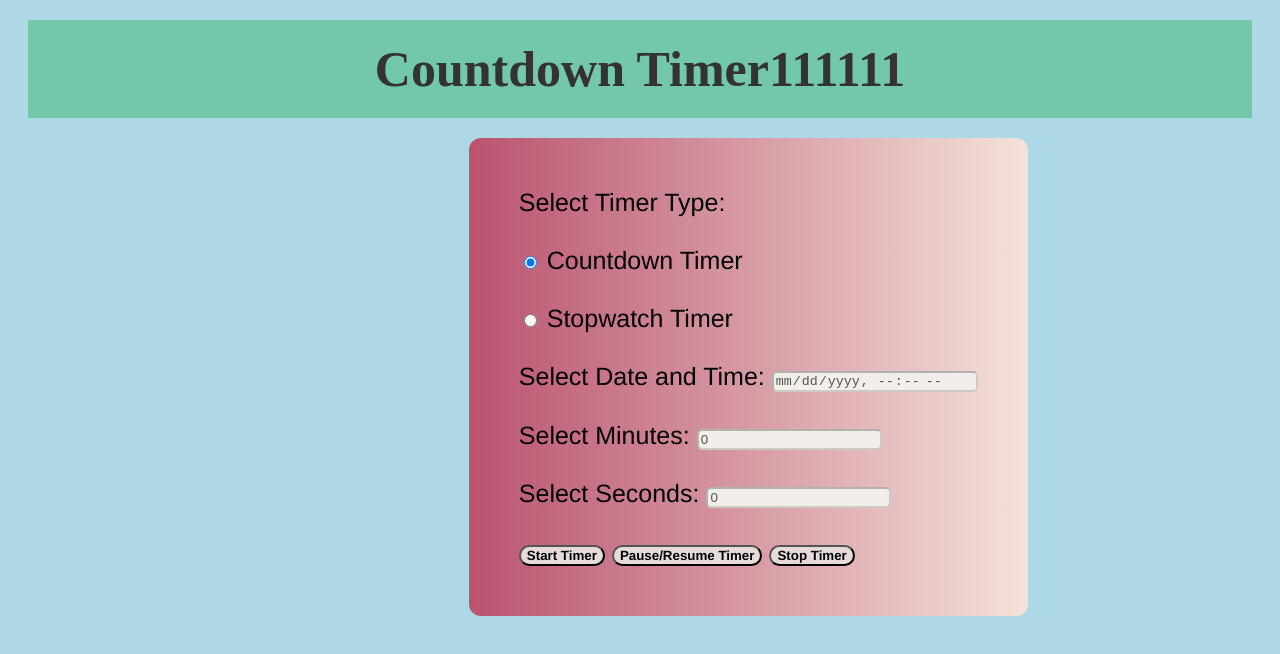
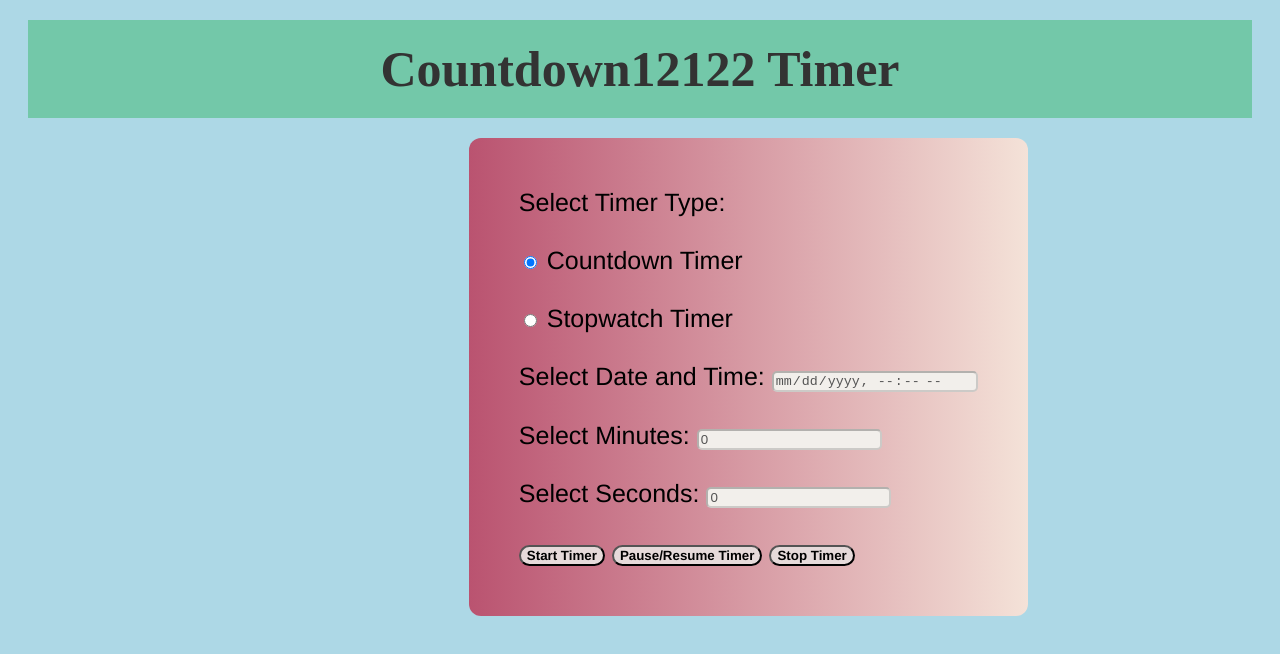
Before and after one commit to Hemanthkuricheti/timeeee, a plain HTML site: page index.html in a window 1280 px wide. Drawn offline with Linux system fonts and the light colour scheme.

Commit message:
Update index.html

```diff
--- a/index.html
+++ b/index.html
@@ -47,7 +47,7 @@
   </style>
 </head>
 <body>
-  <h1>Countdown Timer111111</h1>
+  <h1>Countdown12122 Timer</h1>
   <div >
 
 
```
